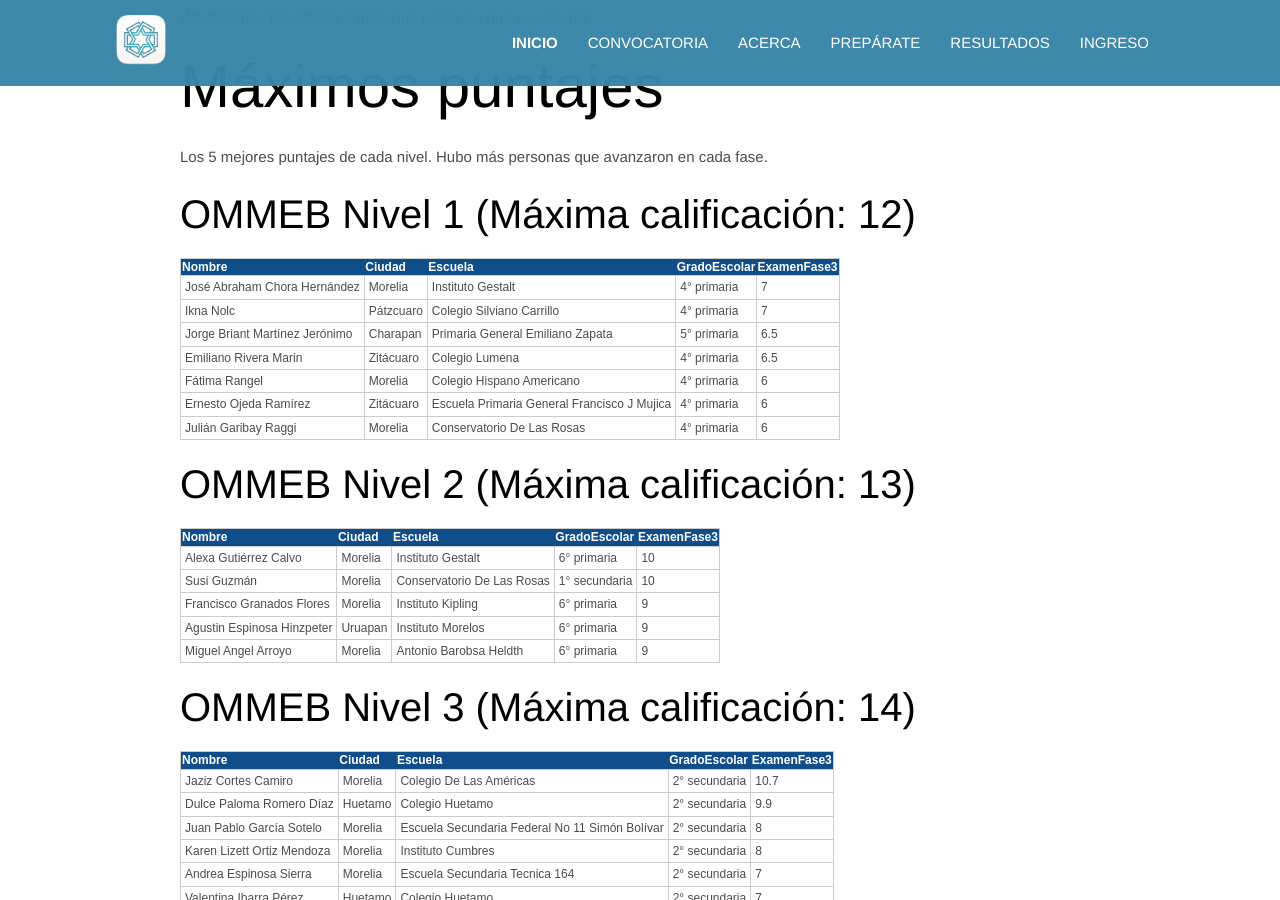
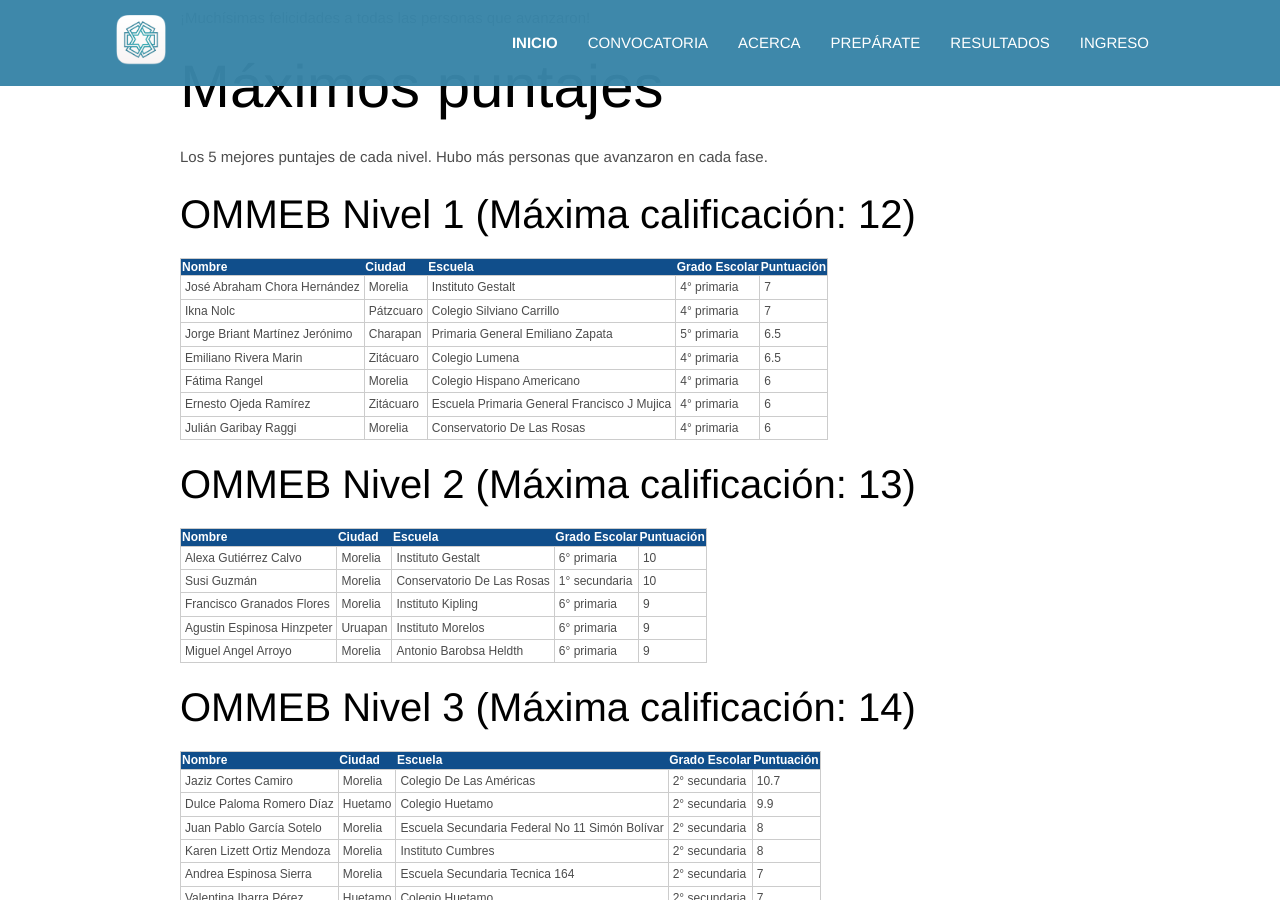
Before and after one commit to OlimpiadaMatematicasMichoacan/WOMM, a Jekyll site: the page built from _pages/resultados.md, in a window 1280 px wide and 900 px high, scrolled down 793 px. Built offline with Jekyll 4.4.1, drawn with Linux system fonts in a browser that asks for light colours; some of the changed text lies outside the part shown.

Commit message:
Added resultados phase 3

```diff
--- a/_pages/resultados.md
+++ b/_pages/resultados.md
@@ -34,7 +34,7 @@ Los 5 mejores puntajes de cada nivel. Hubo más personas que avanzaron en cada f
 	}
 </style>
 <table class="results-table">
-<thead><tr class="tableizer-firstrow"><th>Nombre</th><th>Ciudad</th><th>Escuela</th><th>GradoEscolar</th><th>ExamenFase3</th></tr></thead><tbody>
+<thead><tr class="tableizer-firstrow"><th>Nombre</th><th>Ciudad</th><th>Escuela</th><th>Grado Escolar</th><th>Puntuación</th></tr></thead><tbody>
  <tr><td>José Abraham Chora Hernández</td><td>Morelia</td><td>Instituto Gestalt</td><td>4° primaria</td><td>7</td></tr>
  <tr><td>Ikna Nolc</td><td>Pátzcuaro</td><td>Colegio Silviano Carrillo</td><td>4° primaria</td><td>7</td></tr>
  <tr><td>Jorge Briant Martínez Jerónimo</td><td>Charapan</td><td>Primaria General Emiliano Zapata</td><td>5° primaria</td><td>6.5</td></tr>
@@ -64,7 +64,7 @@ Los 5 mejores puntajes de cada nivel. Hubo más personas que avanzaron en cada f
 	}
 </style>
 <table class="results-table">
-<thead><tr class="tableizer-firstrow"><th>Nombre</th><th>Ciudad</th><th>Escuela</th><th>GradoEscolar</th><th>ExamenFase3</th></tr></thead><tbody>
+<thead><tr class="tableizer-firstrow"><th>Nombre</th><th>Ciudad</th><th>Escuela</th><th>Grado Escolar</th><th>Puntuación</th></tr></thead><tbody>
  <tr><td>Alexa Gutiérrez Calvo</td><td>Morelia</td><td>Instituto Gestalt</td><td>6° primaria</td><td>10</td></tr>
  <tr><td>Susi Guzmán</td><td>Morelia</td><td>Conservatorio De Las Rosas</td><td>1° secundaria</td><td>10</td></tr>
  <tr><td>Francisco Granados Flores</td><td>Morelia</td><td>Instituto Kipling</td><td>6° primaria</td><td>9</td></tr>
@@ -92,7 +92,7 @@ Los 5 mejores puntajes de cada nivel. Hubo más personas que avanzaron en cada f
 	}
 </style>
 <table class="results-table">
-<thead><tr class="tableizer-firstrow"><th>Nombre</th><th>Ciudad</th><th>Escuela</th><th>GradoEscolar</th><th>ExamenFase3</th></tr></thead><tbody>
+<thead><tr class="tableizer-firstrow"><th>Nombre</th><th>Ciudad</th><th>Escuela</th><th>Grado Escolar</th><th>Puntuación</th></tr></thead><tbody>
  <tr><td>Jaziz Cortes Camiro</td><td>Morelia</td><td>Colegio De Las Américas</td><td>2° secundaria</td><td>10.7</td></tr>
  <tr><td>Dulce Paloma Romero Díaz</td><td>Huetamo</td><td>Colegio Huetamo</td><td>2° secundaria</td><td>9.9</td></tr>
  <tr><td>Juan Pablo García Sotelo</td><td>Morelia</td><td>Escuela Secundaria Federal No 11 Simón Bolívar</td><td>2° secundaria</td><td>8</td></tr>
@@ -121,7 +121,7 @@ Los 5 mejores puntajes de cada nivel. Hubo más personas que avanzaron en cada f
 	}
 </style>
 <table class="results-table">
-<thead><tr class="tableizer-firstrow"><th>Nombre</th><th>Ciudad</th><th>Escuela</th><th>GradoEscolar</th><th>ExamenFase3</th></tr></thead><tbody>
+<thead><tr class="tableizer-firstrow"><th>Nombre</th><th>Ciudad</th><th>Escuela</th><th>Grado Escolar</th><th>Puntuación</th></tr></thead><tbody>
  <tr><td>Alexis Uriel Aguilar Uribe</td><td>Apatzingán</td><td>COBAEM Apatzingán</td><td>2° año de preparatoria</td><td>13</td></tr>
  <tr><td>Rocio Barragán Mendoza</td><td>Los Reyes</td><td>COBAEM Los Reyes</td><td>2° año de preparatoria</td><td>13</td></tr>
  <tr><td>Bialy Calderón Magaña</td><td>Morelia</td><td>Instituto Harvard De Morelia</td><td>3° secundaria</td><td>13</td></tr>
```
